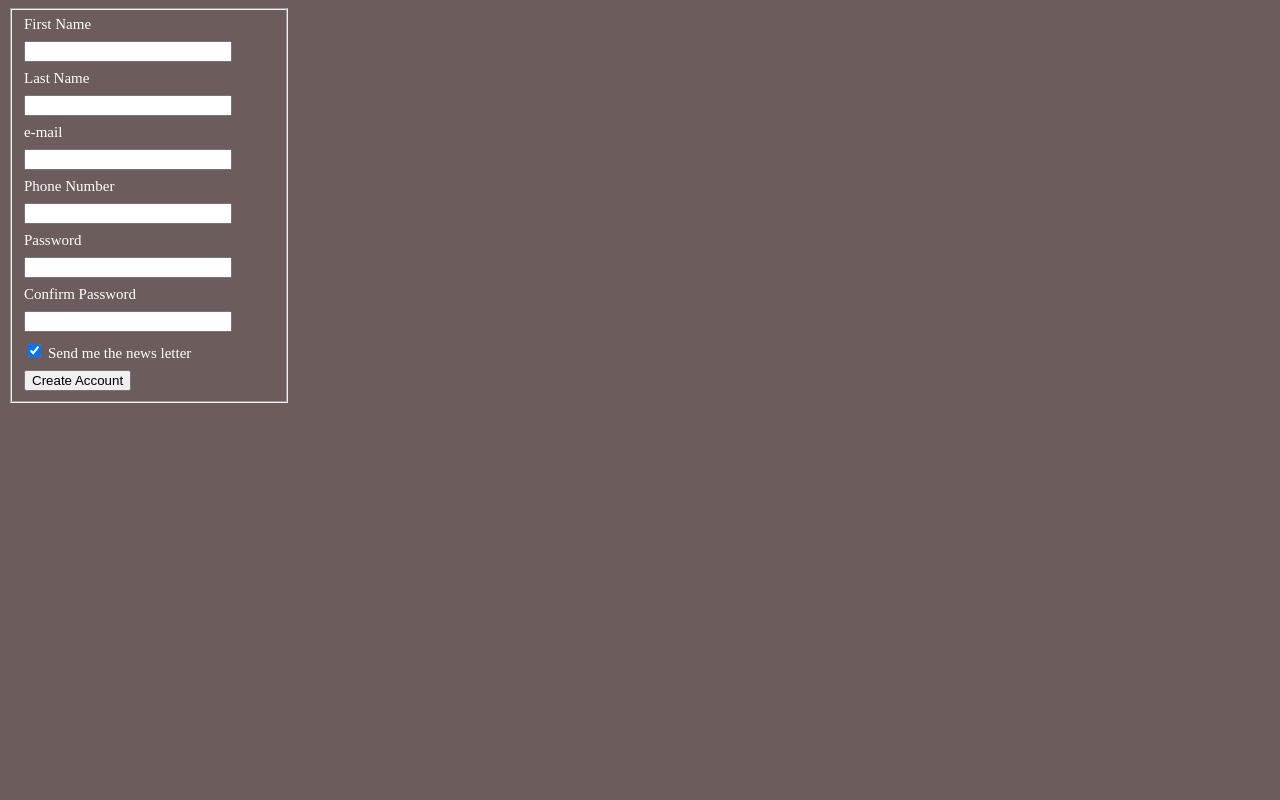
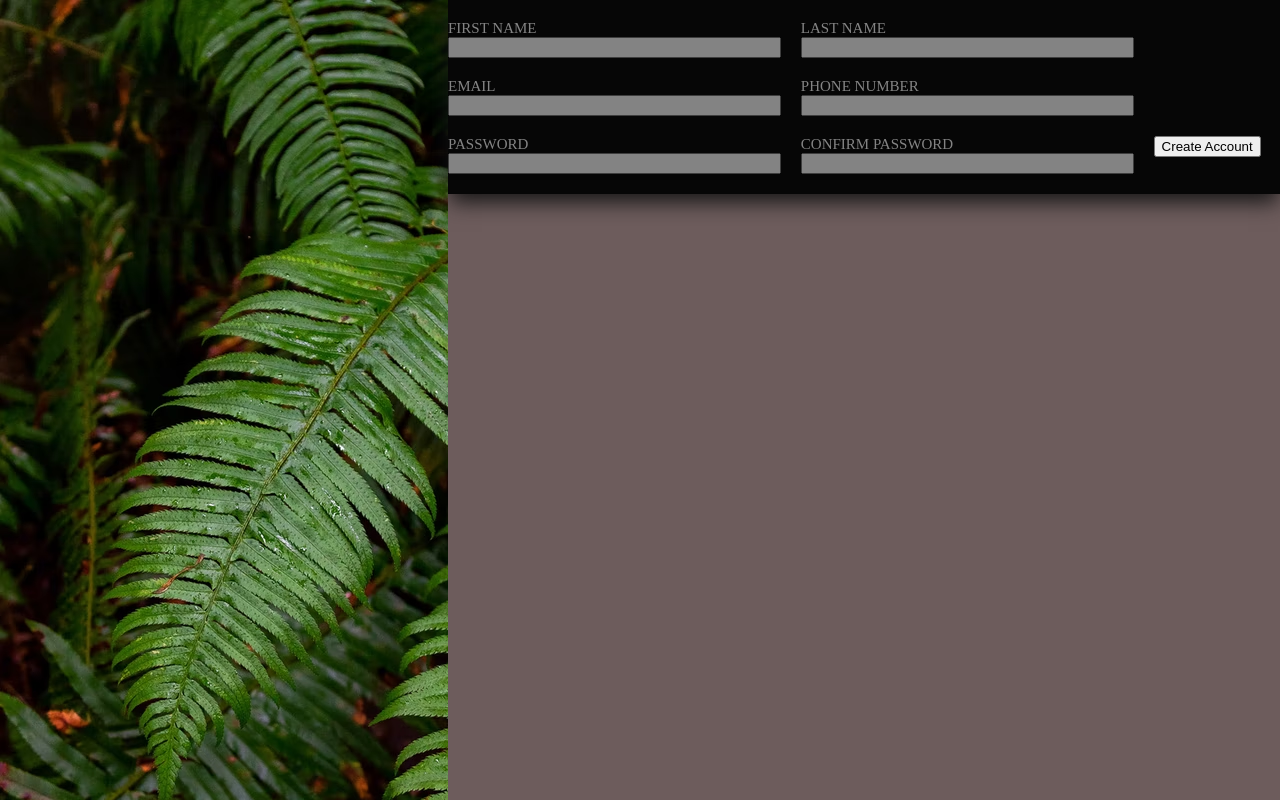
Before and after one commit to santidev29/Full-Stack, a plain HTML site: page index.html in a window 1280 px wide. Drawn offline with Linux system fonts and the light colour scheme.

Commit message:
31-3-2022

```diff
--- a/index.html
+++ b/index.html
@@ -9,21 +9,36 @@
 
 <style>
 
-@media (max-width: 768px) {
+@media (max-width: 1024) {
+
+}
+
+@media (max-width: 425px) {
 
   form {
     align-items: center;
   }
 
-  fieldset {
-  max-width: 100%;
-  margin: auto;
+  .container {
+    display: flex;
+    flex-flow: column;
+    gap: 10px;
   }
 
+  .left {
+    background-position: center;
+    min-width: 100vw;
+    max-height: 15vh;
+  }
+
+  .right {
+    min-width: 100vw;
+  }
 }
 
 body {
   background-color: rgb(109, 92, 92);
+  margin: 0px;
 }
 
 label {
@@ -31,64 +46,96 @@ label {
   font-size: 15px;
 }
 
-form {
+form{
+    background-color: rgb(6, 6, 6);
+    box-shadow: 0 10px 20px -2px rgb(22, 22, 22);
     display: flex;
-  flex-direction: column;
-  gap: 8px;
+    flex-flow: row wrap;
+    gap: 20px;
+    padding-top: 20px;
+    padding-bottom: 20px;
 }
 
-input {
-  max-width: 200px;
-  /*min-width: 200px;*/
-  height: 15px;
+.input{
+    display: flex;
+    flex-flow: column wrap;
+    width: 40%;
+    font-size: 0.7rem;
+    text-transform: uppercase;
+    opacity: 50%;
 }
 
 .carselect {
   max-width: 200px;
 }
 
-.x {
-  min-width: none;
+.container {
+  display: flex;
+  justify-items: center;
 }
 
-fieldset {
-  max-width: 250px;
+.left {
+  width: 35vw;
+  height: 100vh;
+  background-image: url(./photo.avif);
 }
+
+.right {
+  width: 65vw;
+}
+
 
 </style>
 
 <body>
 
-      <fieldset>
+<div class="container">
+
+  <div class="left">
+
+  </div>
+
+  <div class="right">
+
       <form action="http://httpbin.org/post" method="POST">
-          <label for="firstName">First Name</label>
-          <input type="text" id="firstName" name="firstName">
+        <div class="input">
+          <label for="first-name">First name</label>
+          <input type="text" name="first-name" id="first-name" required="">
+      </div>
 
-          <label for="lastName">Last Name</label>
-          <input type="text" id="lastName" name="lastName">
+      <div class="input">
+          <label for="last-name">Last name</label>
+          <input type="text" name="last-name" id="last-name">
+      </div>
 
-          <label for="email">e-mail</label>
-          <input type="email" id="email" name="email">
+      <div class="input">
+          <label for="email">Email</label>
+          <input type="email" name="email" id="email" required="">
+      </div>
 
-          <label for="phone">Phone Number</label>
-          <input type="text" id="phone" name="phone">
+      <div class="input">
+          <label for="phone-number">Phone number</label>
+          <input type="text" name="phone-number" id="phone-number" minlength="9" maxlength="9">
+      </div>
 
+      <div class="input">
           <label for="password">Password</label>
-          <input type="password" id="password" name="password">
+          <input type="password" name="passwor" id="passwor" required="">
+      </div>
 
-          <label for="confirm-password">Confirm Password</label>
-          <input type="password" id="confirm-password" name="confirm-password">
-
-          <div>
-            <input class="x" type="checkbox" id="newsletter" name="news_letter" checked>
-            <label for="newsletter">Send me the news letter</label>
+      <div class="input">
+          <label for="confirm-password">Confirm password</label>
+          <input type="password" name="confirm-password" id="confirm-password" required="">
       </div>
 
         <div>
           <button type="submit">Create Account</button>
         </div>
       </form>
-    </fieldset>
+
+  </div>
+
+</div>
 
 </body>
 
```
Also changed, not shown: photo.avif (added), 1 other file. Lines whose indentation alone changed are shown as unchanged.
